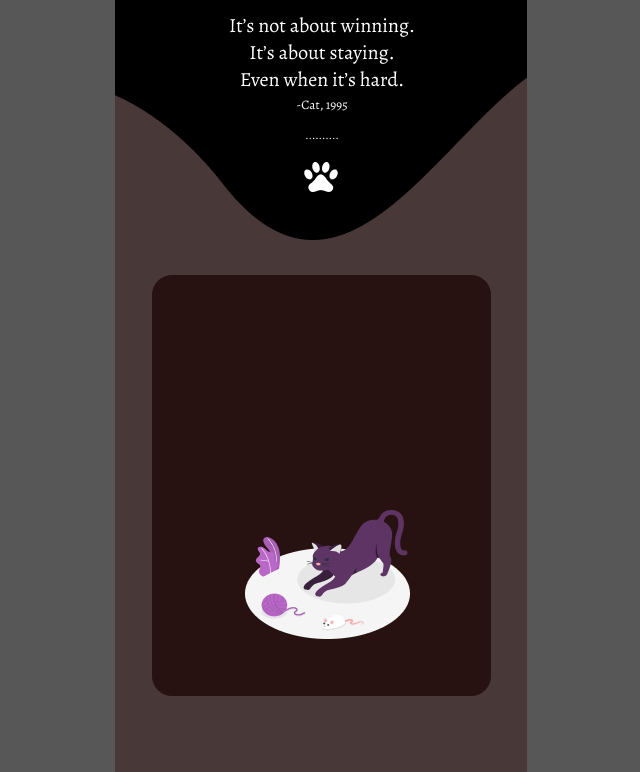
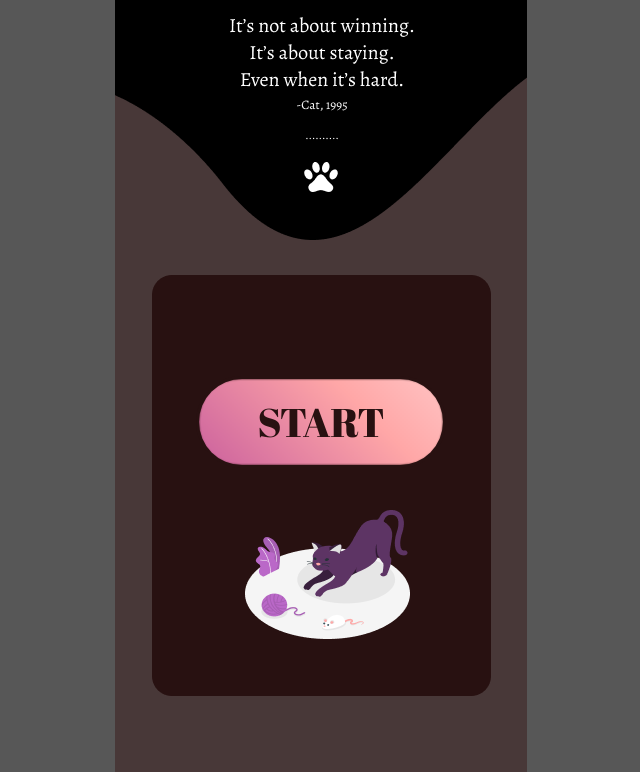
Before and after one commit to buttermilk-glitch/cat-pomodoro, a plain HTML site: page index.html in a window 1280 px wide. Shown: the part 832-1604 px from the top of the page, without its empty margins (319-959 px from the left). Drawn offline with Linux system fonts and the light colour scheme.

Commit message:
Update style.css

```diff
--- a/assets/style.css
+++ b/assets/style.css
@@ -72,7 +72,7 @@
   position: absolute;
   z-index: 2;
   align-items: center;
-  top: 100px;
+  top: 1200px;
   border-radius: 50px;
   height: 92px;
   width: 250px;
```
